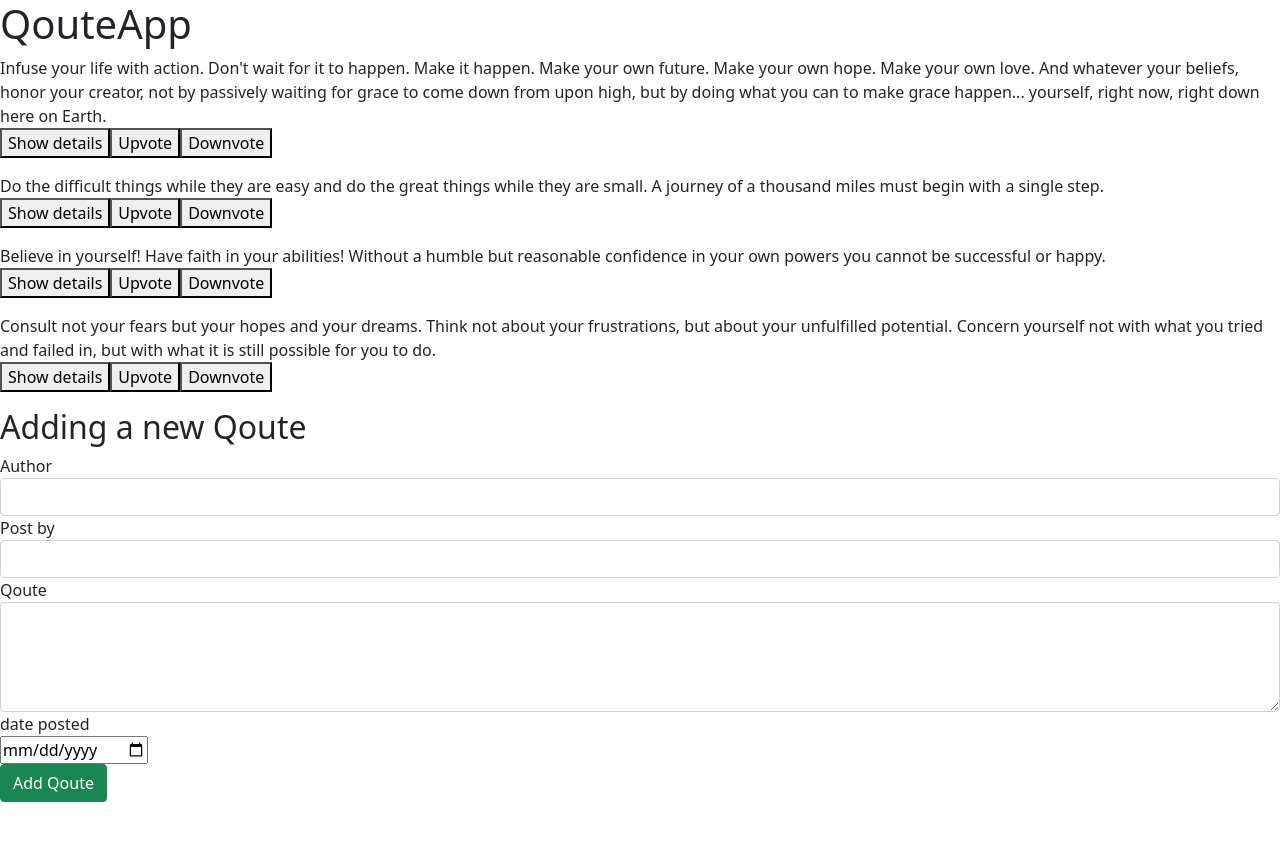
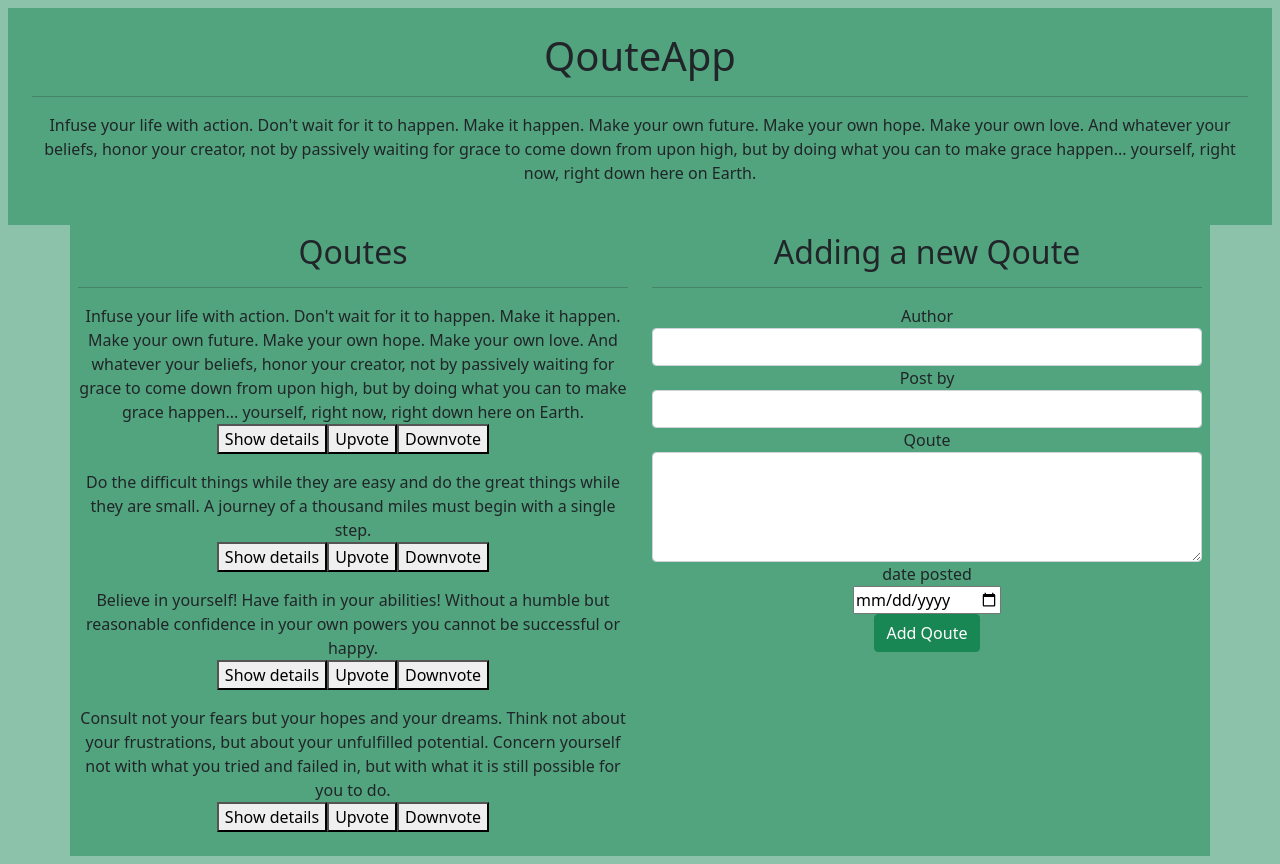
Before and after one commit to kLeitich/QuoteApp, an Angular app: page / in a window 1280 px wide. Before the commit the page ends 802 px from the top, so only its background shows below. Built offline with nearby package versions, Linux system fonts and the light colour scheme.

Commit message:
adding bootstrap styling for app

```diff
--- a/src/app/qoute-form/qoute-form.component.html
+++ b/src/app/qoute-form/qoute-form.component.html
@@ -1,5 +1,6 @@
-<h2>Adding a new Qoute</h2>
-<form #qouteForm='ngForm' (ngSubmit)='submitQoute()'>
+<div>
+    <h2>Adding a new Qoute</h2><hr>
+    <form #qouteForm='ngForm' (ngSubmit)='submitQoute()'>
     <div class="form-group">
 
         <label for="author">Author</label> <br>
@@ -32,3 +33,4 @@
     </div>
     <button type="submit" class="btn btn-success">Add Qoute</button>
 </form>
+</div>
--- a/src/app/qoute/qoute.component.html
+++ b/src/app/qoute/qoute.component.html
@@ -1,5 +1,12 @@
+<div class="container-fluid text-center bg-success p-4" style="--bs-bg-opacity: .5;">
+  <h1>QouteApp</h1><hr/>
+  <p class="mx-auto">{{topQoute.description}}</p>
+</div>
+<div class="container text-center bg-success p-2" style="--bs-bg-opacity: .5;">
+  <div class="row">
+    <div class="col-md-6">
+      <h2>Qoutes</h2> <hr>
       <div>
-    <h1>QouteApp</h1>
         <p *ngFor='let qoute of qoutes;let i=index'>
           {{qoute.description}} <br>
           <button (click)='toggleDetails(i)'>Show details</button>
@@ -8,9 +15,10 @@
           <app-qoute-details *ngIf="qoute.showDescription" [quote]="qoute"></app-qoute-details>
         </p>
       </div>
-  <div>
+    </div>
 
-  </div>
-  <div>
+    <div class="col-md-6">
       <app-qoute-form (addQoute)='addNewQoute($event)'></app-qoute-form>
     </div>
+  </div>
+</div>
--- a/src/app/qoute/qoute.component.ts
+++ b/src/app/qoute/qoute.component.ts
@@ -8,6 +8,8 @@ import { Quote } from '../quote';
   styleUrls: ['./qoute.component.css']
 })
 export class QouteComponent implements OnInit {
+  topQoute: Quote= new Quote("Infuse your life with action. Don't wait for it to happen. Make it happen. Make your own future. Make your own hope. Make your own love. And whatever your beliefs, honor your creator, not by passively waiting for grace to come down from upon high, but by doing what you can to make grace happen... yourself, right now, right down here on Earth.","Bradley Whitford","Kevin Leitich");
+
   qoutes:Quote[]=[
     new Quote("Infuse your life with action. Don't wait for it to happen. Make it happen. Make your own future. Make your own hope. Make your own love. And whatever your beliefs, honor your creator, not by passively waiting for grace to come down from upon high, but by doing what you can to make grace happen... yourself, right now, right down here on Earth.","Bradley Whitford","Kevin Leitich"),
     new Quote("Do the difficult things while they are easy and do the great things while they are small. A journey of a thousand miles must begin with a single step.","Lao Tzu","Kevin Leitich"),
--- a/src/index.html
+++ b/src/index.html
@@ -6,8 +6,11 @@
   <base href="/">
   <meta name="viewport" content="width=device-width, initial-scale=1">
   <link rel="icon" type="image/x-icon" href="favicon.ico">
+  <link href="https://cdn.jsdelivr.net/npm/bootstrap@5.1.3/dist/css/bootstrap.min.css" rel="stylesheet" integrity="sha384-1BmE4kWBq78iYhFldvKuhfTAU6auU8tT94WrHftjDbrCEXSU1oBoqyl2QvZ6jIW3" crossorigin="anonymous">
 </head>
-<body>
+<body class="bg-success p-2" style="--bs-bg-opacity: .5;">
   <app-root></app-root>
+
+  <script src="https://cdn.jsdelivr.net/npm/bootstrap@5.1.3/dist/js/bootstrap.bundle.min.js" integrity="sha384-ka7Sk0Gln4gmtz2MlQnikT1wXgYsOg+OMhuP+IlRH9sENBO0LRn5q+8nbTov4+1p" crossorigin="anonymous"></script>
 </body>
 </html>
```
Lines whose indentation alone changed are shown as unchanged.
